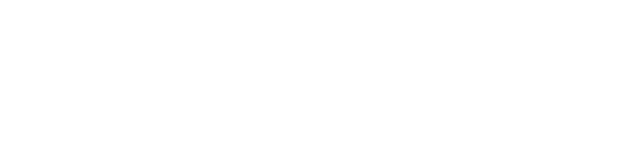
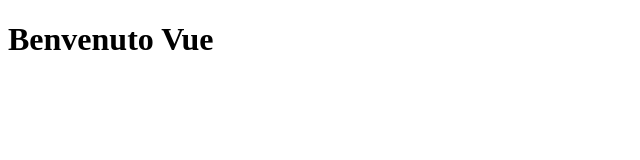
Before and after one commit to EmanueleCozzolino18/vue-hello, a plain HTML site: page index.html in a window 1280 px wide. Shown: the whole page, without its empty margins (0-640 px from the left). Drawn offline with nearby package versions, Linux system fonts and the light colour scheme.

Commit message:
[UPD] Mostrato il messaggio utilizzando i data di vue

```diff
--- a/index.html
+++ b/index.html
@@ -9,6 +9,11 @@
 
 <body>
 
+    <div id="app">
+        <h1>{{ benvenuto }}</h1>
+    </div>
+
+
     <!-- VUE -->
     <script src="https://unpkg.com/vue@3/dist/vue.global.js"></script>
     <!-- NOSTRO SCRIPT -->
--- a/js/main.js
+++ b/js/main.js
@@ -3,7 +3,7 @@ const { createApp } = Vue
 createApp({
     data() {
         return {
-            message: ''
+            benvenuto: 'Benvenuto Vue'
         }
     }
 }).mount('#app')
```
